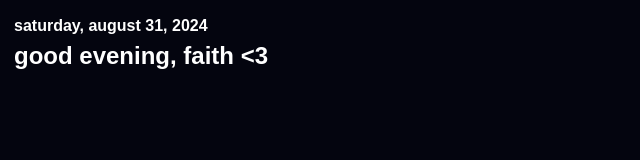
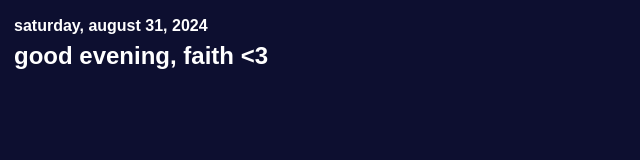
Before and after one commit to honeyp1um/allie, a plain HTML site: page index.html in a window 1280 px wide. Shown: the whole page, without its empty margins (0-640 px from the left). Drawn offline with Linux system fonts and the light colour scheme.

Commit message:
Update index.html

```diff
--- a/index.html
+++ b/index.html
@@ -8,7 +8,7 @@
         font-size: 18pt;
         color: #ffffff;
         padding: 5px;
-        border: 1px solid #04050f;
+        border: 1px solid #0d0f30;
         justify-content: left;
         line-height: 1.5;
         height:85%;
@@ -27,7 +27,7 @@
       }
 
       body{
-          background-color: #04050f;
+          background-color: #0d0f30;
       }
     </style>
 </head>
```
